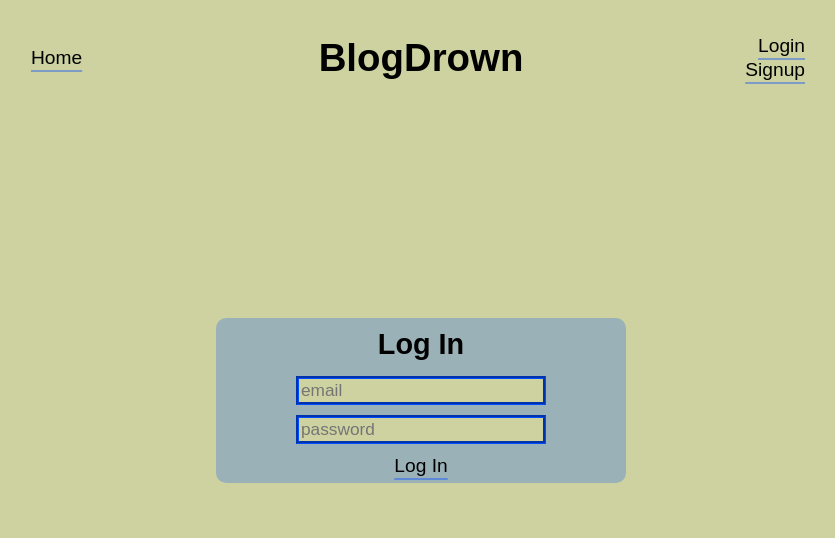
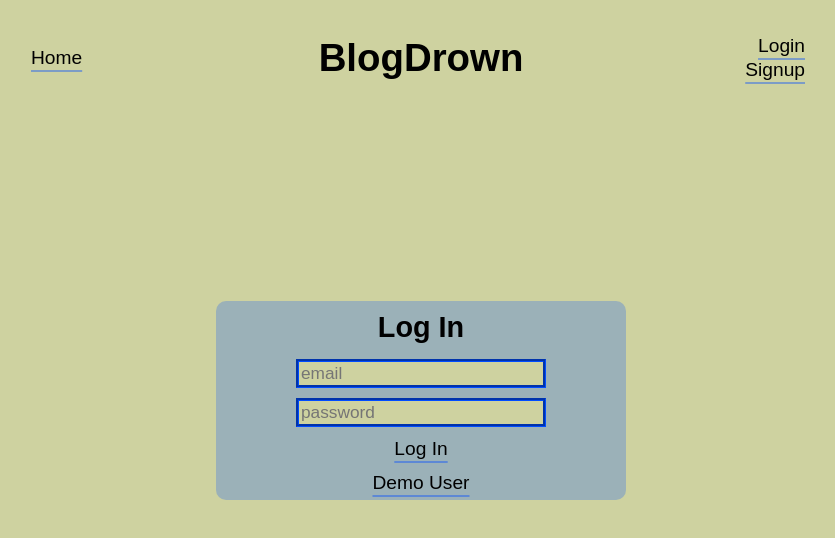
Before and after one commit to ultrabear/blogdrown, a React (Vite) app in the folder frontend/: page / in a window 1280 px wide. Both pictures are taken after a click on the button "Login". Shown: the top 538 px of the page, without its empty margins (219-1054 px from the left). Built offline with nearby package versions, Linux system fonts and the light colour scheme; no server answers.

Commit message:
add demo user

```diff
--- a/frontend/src/components/Navigation/ProfileNav.tsx
+++ b/frontend/src/components/Navigation/ProfileNav.tsx
@@ -34,13 +34,7 @@ function SignupForm({ close }: Closer) {
 	};
 
 	return (
-		<form
-			className="AuthForm"
-			onSubmit={(e) => {
-				e.preventDefault();
-				submit();
-			}}
-		>
+		<form className="AuthForm" onSubmit={preventDefault(submit)}>
 			<h2>Sign Up</h2>
 			{errs && <span className="error">{errs.err.message}</span>}
 
@@ -106,13 +100,7 @@ function LoginForm({ close }: Closer) {
 	};
 
 	return (
-		<form
-			className="AuthForm"
-			onSubmit={(e) => {
-				e.preventDefault();
-				submit();
-			}}
-		>
+		<form className="AuthForm" onSubmit={preventDefault(submit)}>
 			<h2>Log In</h2>
 			{errs && <span className="error">{errs.err.message}</span>}
 
@@ -141,6 +129,16 @@ function LoginForm({ close }: Closer) {
 
 			<span className="link obvious">
 				<button type="submit">Log In</button>
+			</span>
+			<span className="link obvious">
+				<button
+					type="button"
+					onClick={preventDefault(() =>
+						loginLocal({ email: "demo@users.io", password: "demo-password" }),
+					)}
+				>
+					Demo User
+				</button>
 			</span>
 		</form>
 	);
```
Also changed, not shown: 2 other files (tests, documents, lock files or other folders).
